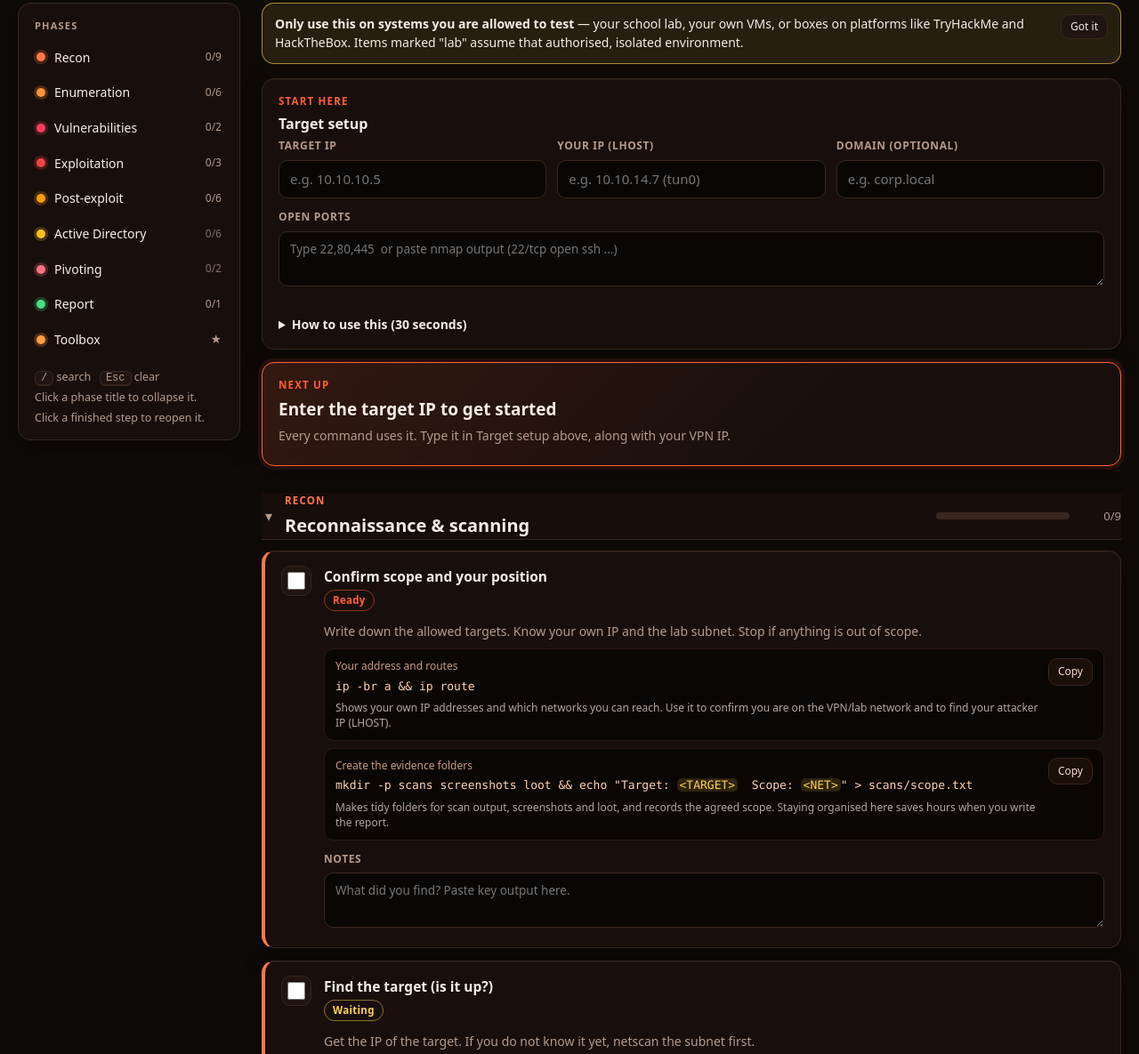
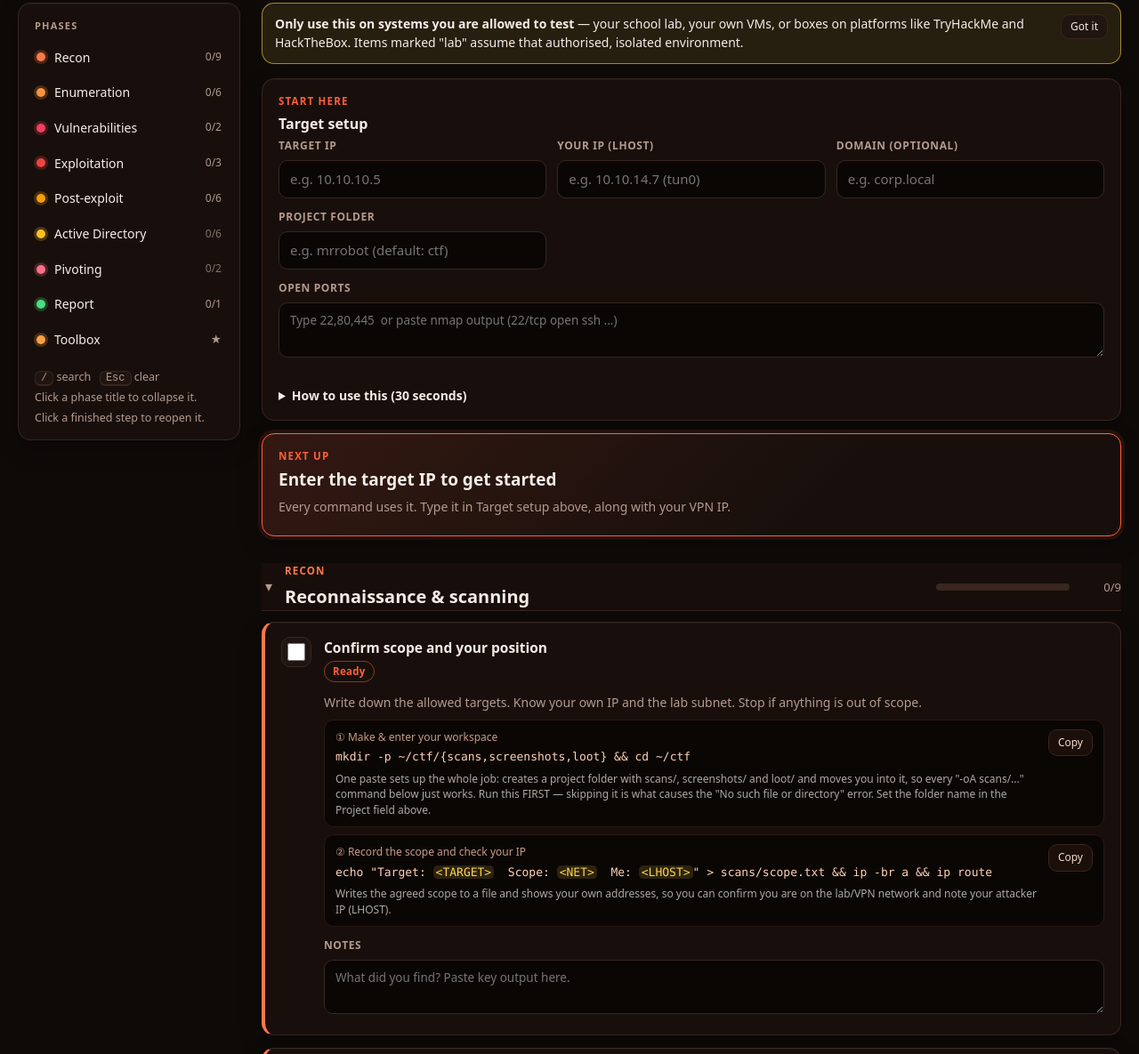
Before and after one commit to Quicksven/Quicksven.github.io, a plain HTML site: page security-pentest-checklist.html in a window 1280 px wide. Shown: the part 143-1328 px from the top of the page at 89% size. Drawn offline with Linux system fonts and the light colour scheme.

Commit message:
Add workspace-prep first step and mkdir guard on scan commands
Co-Authored-By: Claude Opus 4.8 <noreply@anthropic.com>
Claude-Session: https://claude.ai/code/session_018skBWiTZm4ZVqUk1BrE4mF

```diff
--- a/security-pentest-checklist.html
+++ b/security-pentest-checklist.html
@@ -243,6 +243,7 @@ footer{color:var(--muted);font-size:12.5px;text-align:center;padding:30px 0 0}
         <div class="field"><label for="target">Target IP</label><input type="text" id="target" placeholder="e.g. 10.10.10.5" autocomplete="off"></div>
         <div class="field"><label for="lhost">Your IP (LHOST)</label><input type="text" id="lhost" placeholder="e.g. 10.10.14.7 (tun0)" autocomplete="off"></div>
         <div class="field"><label for="domain">Domain (optional)</label><input type="text" id="domain" placeholder="e.g. corp.local" autocomplete="off"></div>
+        <div class="field"><label for="project">Project folder</label><input type="text" id="project" placeholder="e.g. mrrobot (default: ctf)" autocomplete="off"></div>
         <div class="field full"><label for="ports">Open ports</label>
           <textarea id="ports" rows="2" placeholder="Type 22,80,445  or paste nmap output (22/tcp open ssh ...)"></textarea>
           <div class="chips" id="chips"></div>
@@ -289,7 +290,7 @@ footer{color:var(--muted);font-size:12.5px;text-align:center;padding:30px 0 0}
 
 <script>
 const KEY = 'pentest-lab-v5';
-const blank = () => ({ target:'', lhost:'', domain:'', portsText:'', done:{}, notes:{}, ver:{}, techs:{}, collapsed:{}, theme:'dark', bannerOk:false });
+const blank = () => ({ target:'', lhost:'', domain:'', project:'', portsText:'', done:{}, notes:{}, ver:{}, techs:{}, collapsed:{}, theme:'dark', bannerOk:false });
 let S = load();
 
 function load(){
@@ -324,6 +325,7 @@ function fill(s, x = {}){
   const v = {
     TARGET: S.target || '<TARGET>',
     LHOST:  S.lhost || '<LHOST>',
+    PROJECT: S.project || 'ctf',
     LPORT:  '4444',
     DOMAIN: S.domain || '<DOMAIN>',
     PORTS:  parsePorts(S.portsText).join(',') || '<PORTS>',
@@ -358,26 +360,26 @@ const PHASES = [
   { id:'recon', name:'Recon', title:'Reconnaissance & scanning', steps:[
     { id:'scope', title:'Confirm scope and your position', desc:'Write down the allowed targets. Know your own IP and the lab subnet. Stop if anything is out of scope.',
       cmds:[
-        ['Your address and routes', 'ip -br a && ip route', 'Shows your own IP addresses and which networks you can reach. Use it to confirm you are on the VPN/lab network and to find your attacker IP (LHOST).'],
-        ['Create the evidence folders', 'mkdir -p scans screenshots loot && echo "Target: {TARGET}  Scope: {NET}" > scans/scope.txt', 'Makes tidy folders for scan output, screenshots and loot, and records the agreed scope. Staying organised here saves hours when you write the report.']
+        ['① Make & enter your workspace', 'mkdir -p ~/{PROJECT}/{scans,screenshots,loot} && cd ~/{PROJECT}', 'One paste sets up the whole job: creates a project folder with scans/, screenshots/ and loot/ and moves you into it, so every "-oA scans/..." command below just works. Run this FIRST — skipping it is what causes the "No such file or directory" error. Set the folder name in the Project field above.'],
+        ['② Record the scope and check your IP', 'echo "Target: {TARGET}  Scope: {NET}  Me: {LHOST}" > scans/scope.txt && ip -br a && ip route', 'Writes the agreed scope to a file and shows your own addresses, so you can confirm you are on the lab/VPN network and note your attacker IP (LHOST).']
       ]},
     { id:'alive', title:'Find the target (is it up?)', desc:'Get the IP of the target. If you do not know it yet, netscan the subnet first.', requires:['scope'],
       cmds:[
-        ['Netscan the lab subnet', 'nmap -sn {NET} -oA scans/netscan', 'A ping sweep that lists which hosts in the subnet are alive, without scanning ports. Use it when you know the network but not the exact target IP.'],
+        ['Netscan the lab subnet', 'mkdir -p scans && nmap -sn {NET} -oA scans/netscan', 'A ping sweep that lists which hosts in the subnet are alive, without scanning ports. Use it when you know the network but not the exact target IP.'],
         ['Ping the target', 'ping -c 3 {TARGET}', 'Sends 3 packets to check the host is reachable and roughly how far away it is. A reply confirms it is up; no reply may just mean ping is filtered, so do not give up yet.'],
         ['ARP scan (same segment)', 'sudo arp-scan -l', 'Finds hosts on your local network segment using ARP, which firewalls rarely block. The most reliable way to spot machines that ignore ping.']
       ]},
     { id:'full', title:'Full TCP port scan', desc:'Scan all 65535 TCP ports. Paste the open ports into Target setup above; the port cards appear in Enumeration.', requires:['alive'],
       cmds:[
-        ['All TCP ports, fast', 'sudo nmap -p- --min-rate 5000 -T4 -oA scans/full {TARGET}', 'Checks every one of the 65535 TCP ports quickly so nothing hides on an unusual port. The output is the list of open ports you paste into the setup box.']
+        ['All TCP ports, fast', 'mkdir -p scans && sudo nmap -p- --min-rate 5000 -T4 -oA scans/full {TARGET}', 'Checks every one of the 65535 TCP ports quickly so nothing hides on an unusual port. The output is the list of open ports you paste into the setup box.']
       ]},
     { id:'svc', title:'Service and version scan', desc:'Default scripts plus version detection on the ports you found.', requires:['full'],
       cmds:[
-        ['Scripts and versions', 'nmap -sC -sV -p {PORTS} -oA scans/services {TARGET}', 'Re-scans only the open ports to identify the exact software and version behind each one and runs safe default scripts. Those version strings are what you search for known exploits later.']
+        ['Scripts and versions', 'mkdir -p scans && nmap -sC -sV -p {PORTS} -oA scans/services {TARGET}', 'Re-scans only the open ports to identify the exact software and version behind each one and runs safe default scripts. Those version strings are what you search for known exploits later.']
       ]},
     { id:'udp', title:'UDP scan (top ports)', desc:'UDP is often forgotten: DNS, SNMP, TFTP, NTP live here.', requires:['alive'],
       cmds:[
-        ['Top 50 UDP ports', 'sudo nmap -sU --top-ports 50 -oA scans/udp {TARGET}', 'Scans the most common UDP ports, which TCP scans miss entirely. Services like SNMP (161) and TFTP (69) often leak credentials or config here.']
+        ['Top 50 UDP ports', 'mkdir -p scans && sudo nmap -sU --top-ports 50 -oA scans/udp {TARGET}', 'Scans the most common UDP ports, which TCP scans miss entirely. Services like SNMP (161) and TFTP (69) often leak credentials or config here.']
       ]},
     { id:'os', title:'OS fingerprint', desc:'Helps you pick the right wordlists and tools (Windows vs Linux).', requires:['alive'],
       cmds:[
@@ -1261,6 +1263,7 @@ function loadInputs(){
   $('#target').value = S.target;
   $('#lhost').value  = S.lhost;
   $('#domain').value = S.domain;
+  $('#project').value = S.project;
   $('#ports').value  = S.portsText;
 }
 
@@ -1350,6 +1353,7 @@ document.addEventListener('input', e => {
   else if (t.id === 'target'){ S.target = t.value.trim(); save(); updateStatus(); }
   else if (t.id === 'lhost'){ S.lhost = t.value.trim(); save(); refreshCodes(); }
   else if (t.id === 'domain'){ S.domain = t.value.trim(); save(); updateStatus(); }
+  else if (t.id === 'project'){ S.project = t.value.trim(); save(); refreshCodes(); }
   else if (t.id === 'ports'){ S.portsText = t.value; save(); renderPortsGrid(); updateStatus(); }
   else if (t.id === 'q'){ filter(); }
 });
```
